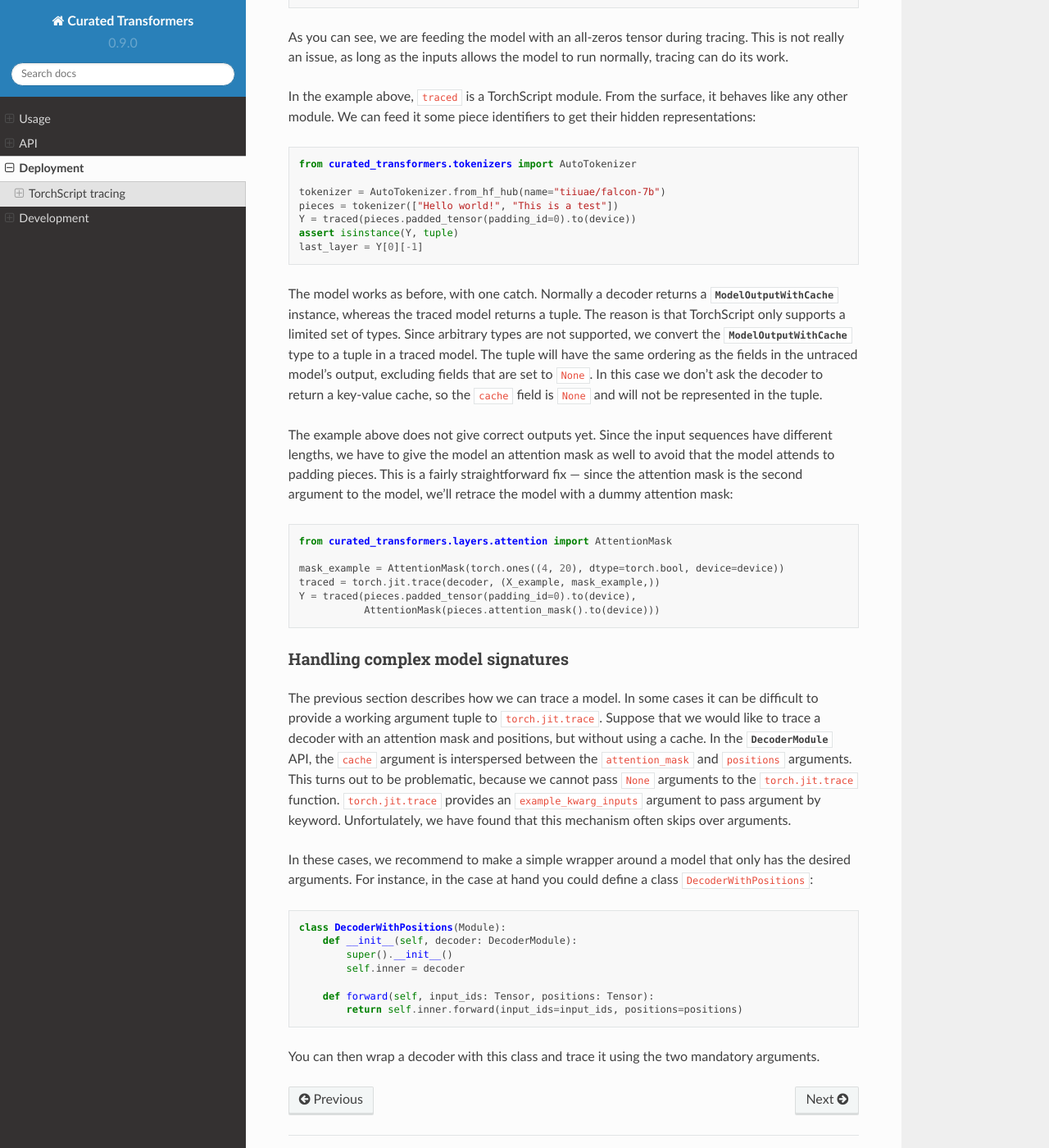
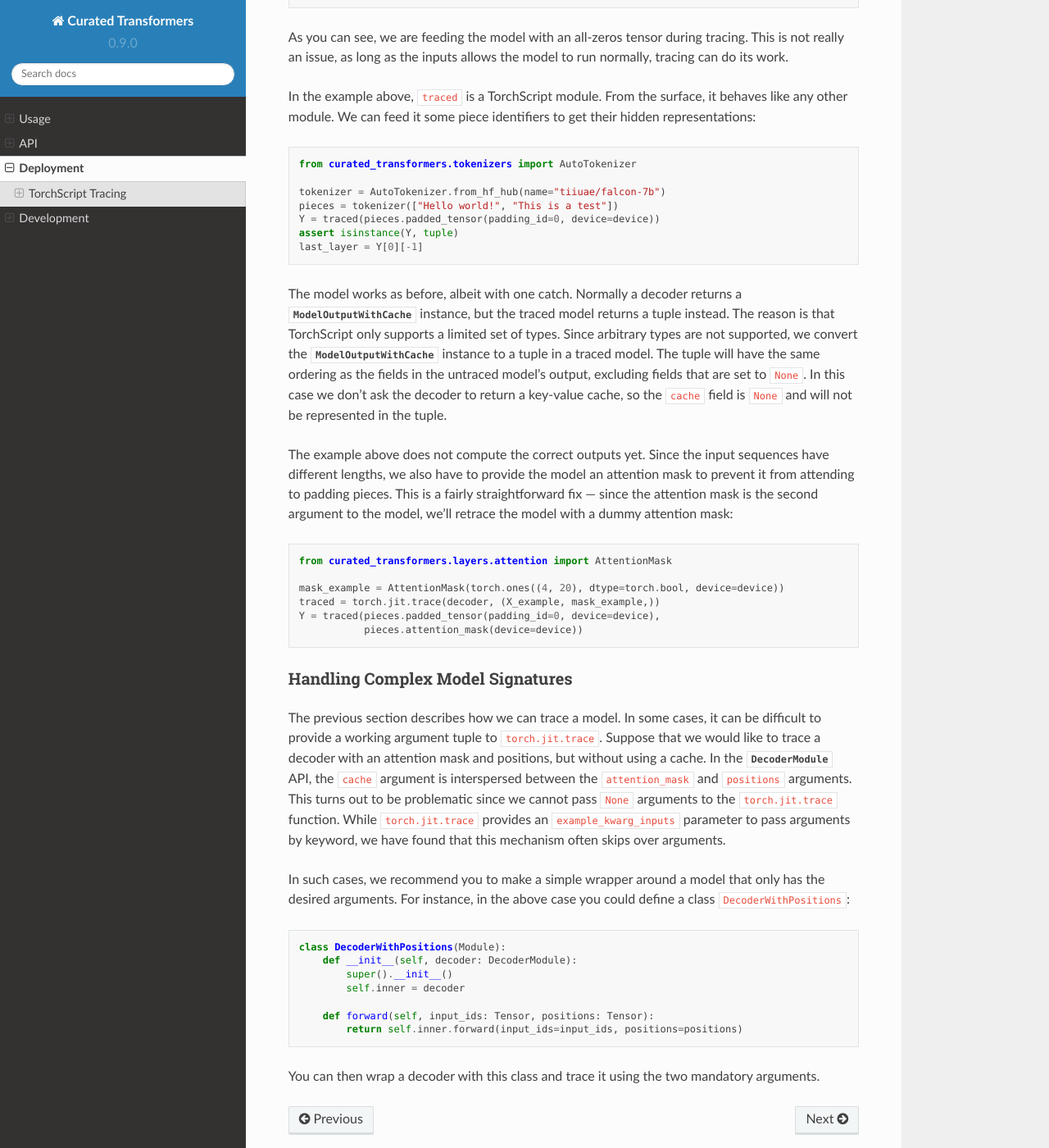
Before and after one commit to explosion/curated-transformers, a Sphinx documentation site: the page built from docs/source/deployment.rst, in a window 1280 px wide and 1400 px high, scrolled down 801 px. Shown: the whole window at 82% size. Built offline with Sphinx 7.4.7 and the Read the Docs theme 2.0.0, drawn with Linux system fonts in a browser that asks for light colours; some of the changed text lies outside the part shown.

Commit message:
Fixes from @shadeMe
Co-authored-by: Madeesh Kannan <shadeMe@users.noreply.github.com>

```diff
--- a/docs/source/deployment.rst
+++ b/docs/source/deployment.rst
@@ -24,7 +24,7 @@ discarding all other Python code.
 .. _TorchScript: https://pytorch.org/docs/stable/jit.html
 .. _tracing: https://pytorch.org/docs/stable/generated/torch.jit.trace.html#torch.jit.trace
 
-Tracing a model
+Tracing a Model
 ^^^^^^^^^^^^^^^
 
 Models are traced using the |torch.jit.trace|_ function. The first argument to
@@ -57,23 +57,23 @@ their hidden representations:
 
    tokenizer = AutoTokenizer.from_hf_hub(name="tiiuae/falcon-7b")
    pieces = tokenizer(["Hello world!", "This is a test"])
-   Y = traced(pieces.padded_tensor(padding_id=0).to(device))
+   Y = traced(pieces.padded_tensor(padding_id=0, device=device))
    assert isinstance(Y, tuple)
    last_layer = Y[0][-1]
 
-The model works as before, with one catch. Normally a decoder returns a
+The model works as before, albeit with one catch. Normally a decoder returns a
 :py:class:`~curated_transformers.models.output.ModelOutputWithCache` instance,
-whereas the traced model returns a tuple. The reason is that TorchScript only
+but the traced model returns a tuple instead. The reason is that TorchScript only
 supports a limited set of types. Since arbitrary types are not supported, we
 convert the :py:class:`~curated_transformers.models.output.ModelOutputWithCache`
-type to a tuple in a traced model. The tuple will have the same ordering as the
+instance to a tuple in a traced model. The tuple will have the same ordering as the
 fields in the untraced model's output, excluding fields that are set to
 ``None``. In this case we don't ask the decoder to return a key-value cache, so
 the ``cache`` field is ``None`` and will not be represented in the tuple.
 
-The example above does not give correct outputs yet. Since the input sequences
-have different lengths, we have to give the model an attention mask as well to
-avoid that the model attends to padding pieces. This is a fairly straightforward
+The example above does not compute the correct outputs yet. Since the input sequences
+have different lengths, we also have to provide the model an attention mask to
+prevent it from attending to padding pieces. This is a fairly straightforward
 fix — since the attention mask is the second argument to the model, we'll
 retrace the model with a dummy attention mask:
 
@@ -83,25 +83,25 @@ retrace the model with a dummy attention mask:
 
    mask_example = AttentionMask(torch.ones((4, 20), dtype=torch.bool, device=device))
    traced = torch.jit.trace(decoder, (X_example, mask_example,))
-   Y = traced(pieces.padded_tensor(padding_id=0).to(device),
-              AttentionMask(pieces.attention_mask().to(device)))
+   Y = traced(pieces.padded_tensor(padding_id=0, device=device),
+              pieces.attention_mask(device=device))
 
-Handling complex model signatures
+Handling Complex Model Signatures
 ^^^^^^^^^^^^^^^^^^^^^^^^^^^^^^^^^
 
-The previous section describes how we can trace a model. In some cases it can be
+The previous section describes how we can trace a model. In some cases, it can be
 difficult to provide a working argument tuple to |torch.jit.trace|_. Suppose
 that we would like to trace a decoder with an attention mask and positions, but
 without using a cache. In the
 :py:class:`~curated_transformers.models.module.DecoderModule` API, the ``cache``
 argument is interspersed between the ``attention_mask`` and ``positions``
-arguments. This turns out to be problematic, because we cannot pass ``None``
-arguments to the |torch.jit.trace|_ function. |torch.jit.trace|_ provides an
-``example_kwarg_inputs`` argument to pass argument by keyword. Unfortulately, we
-have found that this mechanism often skips over arguments.
+arguments. This turns out to be problematic since we cannot pass ``None``
+arguments to the |torch.jit.trace|_ function. While |torch.jit.trace|_ provides an
+``example_kwarg_inputs`` parameter to pass arguments by keyword, we have
+found that this mechanism often skips over arguments.
 
-In these cases, we recommend to make a simple wrapper around a model that only
-has the desired arguments. For instance, in the case at hand you could define a
+In such cases, we recommend you to make a simple wrapper around a model that only
+has the desired arguments. For instance, in the above case you could define a
 class ``DecoderWithPositions``:
 
 .. code-block:: python
```
Also changed, not shown: other parts of docs/source/deployment.rst (+2 -2 lines), docs/source/develop.rst (+16 -17 lines), 4 other files.
